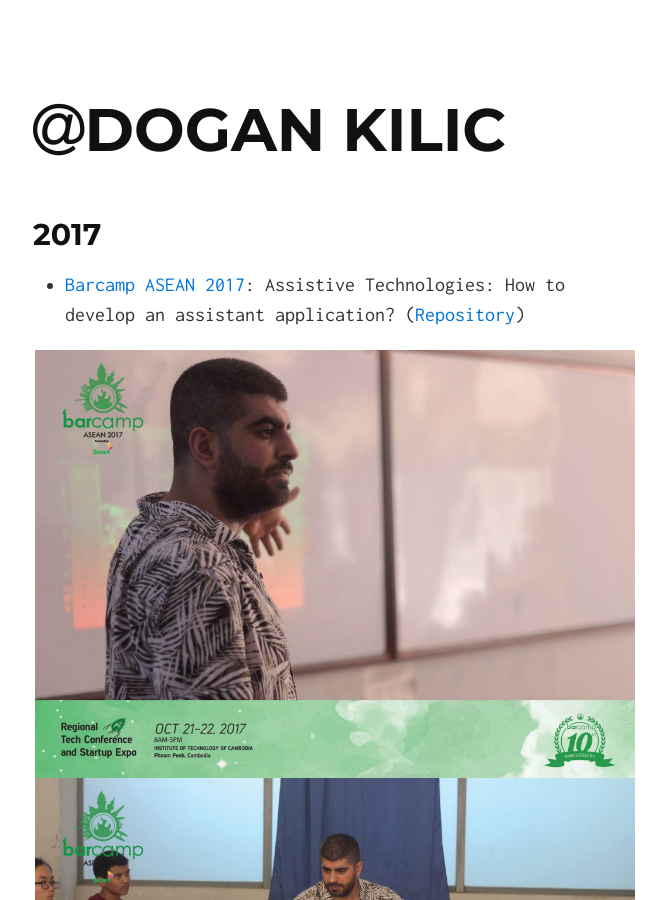
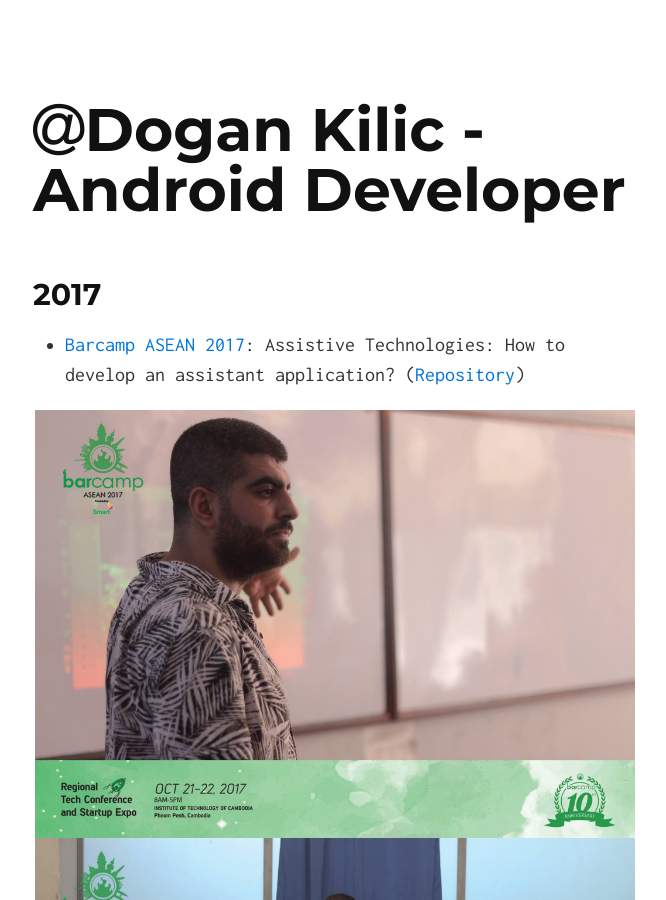
Before and after one commit to dnkilic/dnkilic.github.io, a Jekyll site: the page built from speaking.md, in a window 1280 px wide and 900 px high. Shown: the whole window, without its empty margins (305-971 px from the left). Built offline with Jekyll 4.4.1, drawn with Linux system fonts in a browser that asks for light colours; our own code applies the rules of GitHub Pages for plain Markdown files.

Commit message:
update imag

```diff
--- a/_config.yml
+++ b/_config.yml
@@ -1,6 +1,6 @@
 # Site settings
 title: Dogan Kilic
-tag_text: <i class="fa fa-at" aria-hidden="true"></i>DOGAN KILIC
+tag_text: <i class="fa fa-at" aria-hidden="true"></i>Dogan Kilic - Android Developer
 description: Android developer
 url: https://dnkilic.github.io
 
```
Also changed, not shown: contact.md (+1 -1 lines), 2 other files.
